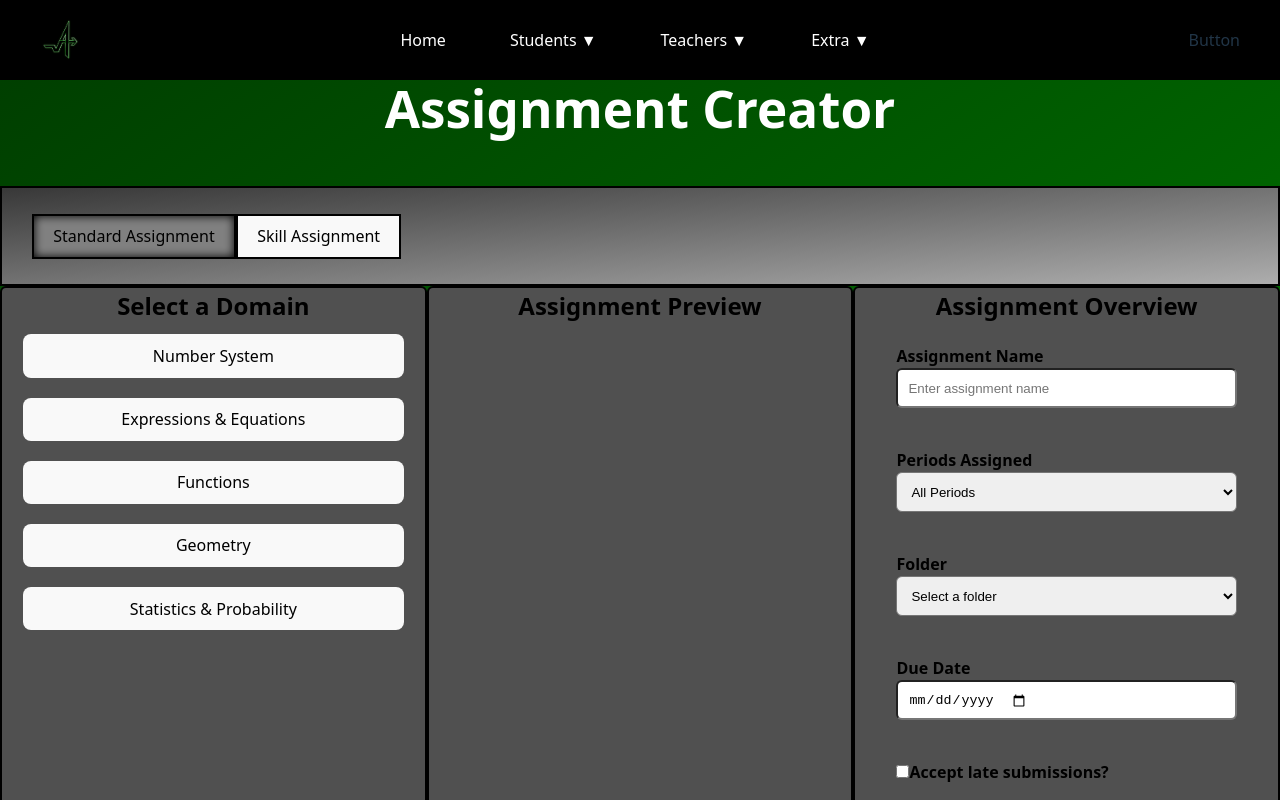
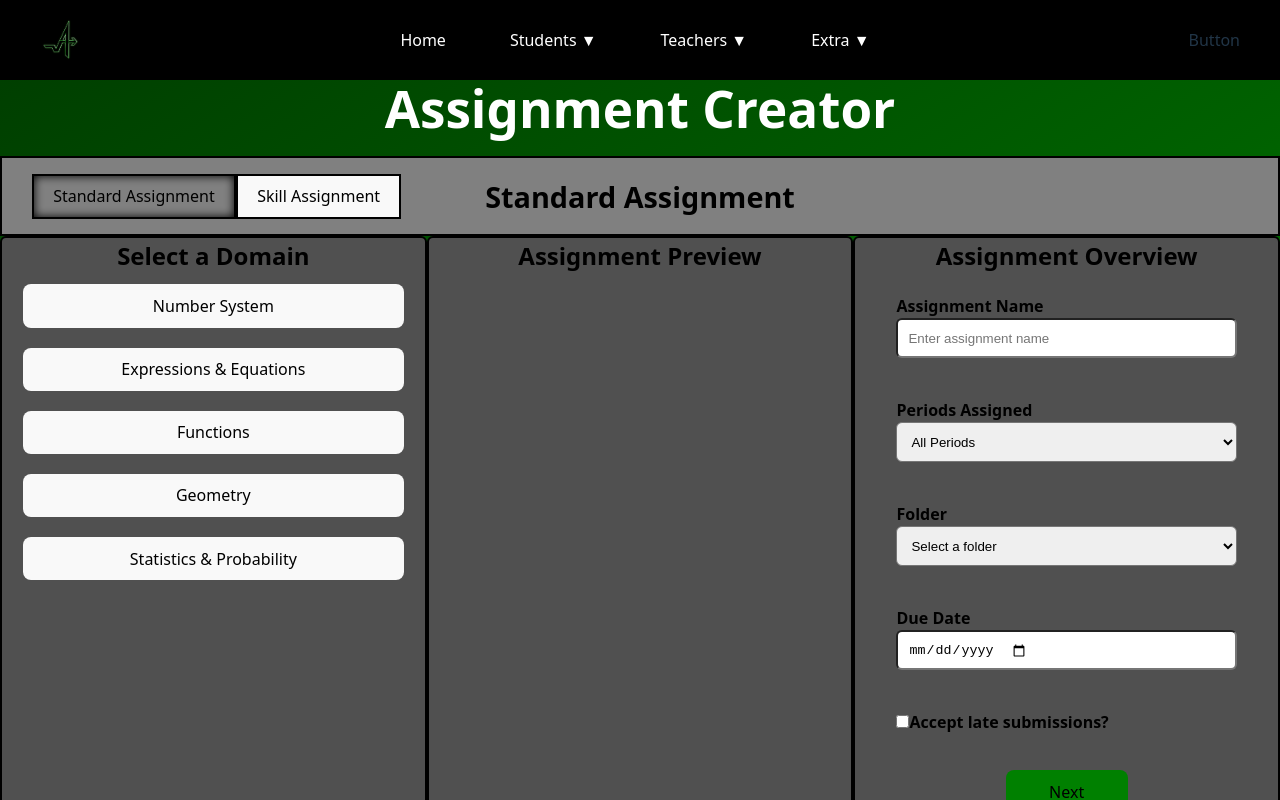
Before and after one commit to NCunningham12/axiom_frontend, a React (Vite) app: page /teachers/assignment-creator in a window 1280 px wide. Shown: the top 800 px of the page. Built offline with nearby package versions, Linux system fonts and the light colour scheme.

Commit message:
Type toggle logic for assignment preview fully implemented

```diff
--- a/src/pages/AssignmentCreator.css
+++ b/src/pages/AssignmentCreator.css
@@ -20,12 +20,38 @@ ul {
 
 .ac-title {
   color: #ffffff;
-  margin-bottom: 50px;
+  margin-bottom: 20px;
 }
 
-.top-section {
+.ac-top-section {
   display: flex;
+  flex-direction: row;
+  position: relative;
   border: solid 2px black;
+  width: 100%;
+  height: 80px;
+  background-color: gray;
+  align-items: center;
+  justify-content: center;
+}
+
+.type-toggle {
+  position: absolute;
+  left: 30px;
+  display: flex;
+  flex-direction: row;
+  width: 30%;
+  justify-self: flex-start;
+}
+
+.assignment-type-title {
+  display: flex;
+  flex-direction: row;
+  color: #000000;
+  font-weight: bolder;
+  font-size: larger;
+  align-self: center;
+  justify-self: center;
 }
 
 .active {
--- a/src/pages/AssignmentCreator.jsx
+++ b/src/pages/AssignmentCreator.jsx
@@ -7,7 +7,7 @@ const AssignmentCreator = () => {
   const [selectedDomain, setSelectedDomain] = useState(null);
   const [expandedConcept, setExpandedConcept] = useState(null);
   const [assignmentSkills, setAssignmentSkills] = useState([]);
-  const [assignmentType, setAssignmentType] = useState("standard");
+  const [assignmentType, setAssignmentType] = useState('standard');
 
   const navigate = useNavigate();
 
@@ -34,30 +34,44 @@ const AssignmentCreator = () => {
     });
   };
 
+  const handleAssignmentTypeChange = (clickedType) => {
+    if (clickedType === assignmentType) {
+      return;
+    }
+
+    setAssignmentSkills([]);
+    setAssignmentType(clickedType);
+  };
+
   const grade = '8th';
   const domains = curriculum[grade].domains;
-
-  const alreadyAdded = assignmentSkills.some((existingSkill) => existingSkill.slug === skill.slug);
-  const isSkillMode = assignmentType === "skill";
-  const shouldDisableButton = isSkillMode && alreadyAdded
 
   return (
     <div className="ac-container">
       <h1 className="ac-title">Assignment Creator</h1>
-      <div className="top-section">
+      <div className="ac-top-section">
         <div className="type-toggle">
           <button
-            className={assignmentType === 'standard' ? "active" : "disabled"}
-            onClick={() => setAssignmentType("standard")}
+            className={assignmentType === 'standard' ? 'active' : 'disabled'}
+            onClick={() => {
+              handleAssignmentTypeChange('standard');
+            }}
           >
             Standard Assignment
           </button>
           <button
-            className={assignmentType === 'skill' ? "active" : "disabled"}
-            onClick={() => setAssignmentType("skill")}
+            className={assignmentType === 'skill' ? 'active' : 'disabled'}
+            onClick={() => {
+              handleAssignmentTypeChange('skill');
+            }}
           >
             Skill Assignment
           </button>
+        </div>
+        <div className="assignment-type-title">
+          <h2>
+            {assignmentType === 'standard' ? 'Standard' : 'Skill'} Assignment
+          </h2>
         </div>
       </div>
       <div className="ac-content-wrapper">
@@ -107,7 +121,15 @@ const AssignmentCreator = () => {
 
                     {expandedConcept === concept.id && (
                       <ul>
-                        {concept.skills.map((skill) => (
+                        {concept.skills.map((skill) => {
+                          const alreadyAdded = assignmentSkills.some(
+                            (existingSkill) =>
+                              existingSkill.slug === skill.slug,
+                          );
+                          const isSkillMode = assignmentType === 'skill';
+                          const shouldDisableButton =
+                            isSkillMode && alreadyAdded;
+                          return (
                             <li className="topic-li" key={skill.slug}>
                               <span>{skill.name}</span>
                               <button
@@ -120,13 +142,17 @@ const AssignmentCreator = () => {
                                     return;
                                   }
 
-                                setAssignmentSkills((prev) => [...prev, skill]);
+                                  setAssignmentSkills((prev) => [
+                                    ...prev,
+                                    skill,
+                                  ]);
                                 }}
                               >
-                              {shouldDisableButton ? "Added" : "Add"}
+                                {shouldDisableButton ? 'Added' : 'Add'}
                               </button>
                             </li>
-                        ))}
+                          );
+                        })}
                       </ul>
                     )}
                   </div>
@@ -159,7 +185,7 @@ const AssignmentCreator = () => {
               <label htmlFor="assignment-name">Assignment Name</label>
               <input
                 id="assignment-name"
-                className='form-input'
+                className="form-input"
                 type="text"
                 name="assignmentName"
                 placeholder="Enter assignment name"
@@ -168,7 +194,7 @@ const AssignmentCreator = () => {
 
             <div className="ac-dropdown form-group">
               <label htmlFor="periods">Periods Assigned</label>
-              <select id="periods" className='form-input' name="periods">
+              <select id="periods" className="form-input" name="periods">
                 <option value="all">All Periods</option>
                 <option value="period1">Period 1</option>
                 <option value="period2">Period 2</option>
@@ -181,7 +207,7 @@ const AssignmentCreator = () => {
 
             <div className="form-group">
               <label htmlFor="folder">Folder</label>
-              <select id="folder" className='form-input' name="folder">
+              <select id="folder" className="form-input" name="folder">
                 <option value="">Select a folder</option>
                 <option value="unit-1">Unit 1</option>
                 <option value="unit-2">Unit 2</option>
@@ -193,7 +219,12 @@ const AssignmentCreator = () => {
 
             <div className="form-group">
               <label htmlFor="due-date">Due Date</label>
-              <input id="due-date" className='form-input' type="date" name="dueDate" />
+              <input
+                id="due-date"
+                className="form-input"
+                type="date"
+                name="dueDate"
+              />
             </div>
 
             <div className="form-group checkbox-group">
```
Lines whose indentation alone changed are shown as unchanged.
